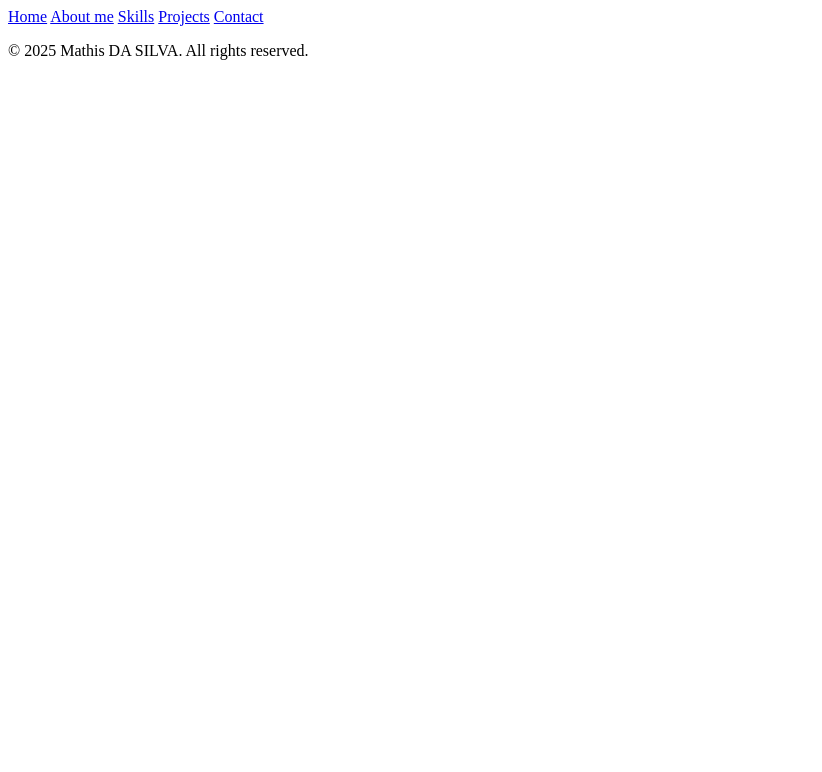
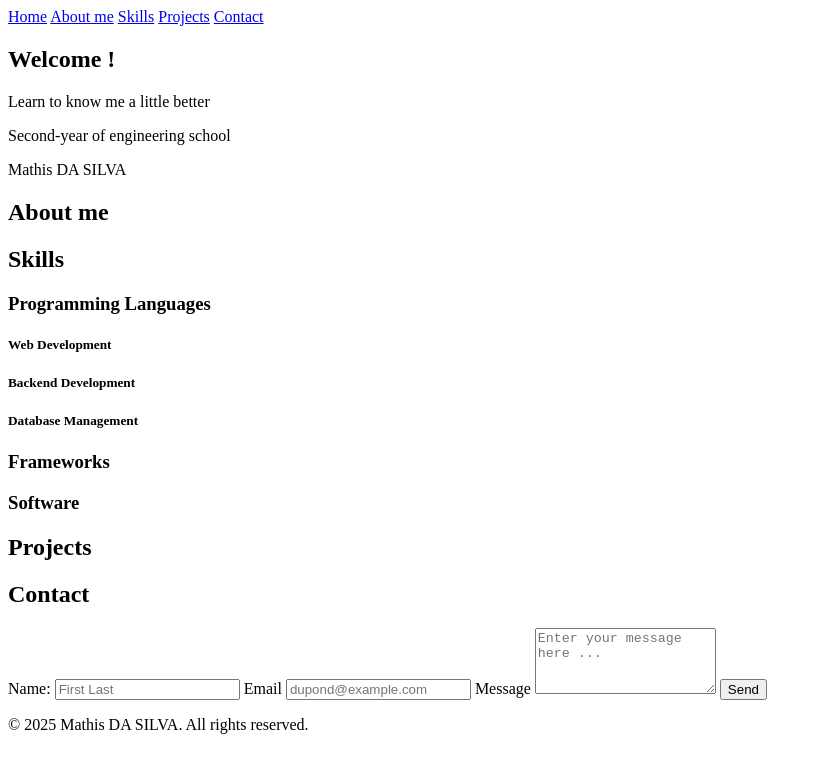
Before and after one commit to MathisDS15/Portfolio-of-engineering-student, a plain HTML site: page index.html in a window 1280 px wide. Shown: the whole page, without its empty margins (0-822 px from the left). Drawn offline with Linux system fonts and the light colour scheme.

Commit message:
I finished the architecture in HTML.

```diff
--- a/index.html
+++ b/index.html
@@ -19,21 +19,100 @@
     </header>
 
     <main>
+
         <section id="home">
+            <div class="container">
+                <div id="welcome">
+                    <h1>Welcome !</h1>
+                    <p>Learn to know me a little better</p>
+                </div>
+                <div class="barrier"></div>
+                <div id="signature">
+                    <div class="signature-info">
+                        <p>Second-year of engineering school</p>
+                    </div>
+                    <div class="signature-name">
+                        <p>Mathis DA SILVA</p>
+                    </div>
+                </div>
+            </div>
+        </section>
 
+        <section id="about">
+            <div class="container">
+                <h2>About me</h2>
+                <div class="about-columns">
+                    <div class="about-left">
+                        <div class="about-card about-1">
+
+                        </div>
+                        <div class="about-card about-3">
+
+                        </div>
+                    </div>
+                    <div class="about-right">
+                        <div class="about-card about-2">
+
+                        </div>
+                    </div>
+                </div>
+            </div>
         </section>
-        <section id="about">
 
+        <section id="skills">
+            <div class="container">
+                <h2>Skills</h2>
+                <div class="skills-card col-1">
+                    <h3>Programming Languages</h3>
+                    <div class="row-1">
+                        <h5>Web Development</h5>
+                    </div>
+                    <div class="row-2">
+                        <h5>Backend Development</h5>
+                    </div>
+                    <div class="row-3">
+                        <h5>Database Management</h5>
+                    </div>
+                </div>
+                <div class="skills-card col-2">
+                    <h3>Frameworks</h3>
+                    <div class="row-1"></div>
+                    <div class="row-2"></div>
+                    <div class="row-3"></div>
+                </div>
+                <div class="skills-card col-3">
+                    <h3>Software</h3>
+                    <div class="row-1"></div>
+                    <div class="row-2"></div>
+                    <div class="row-3"></div>
+                </div>
+            </div>
         </section>
-        <section id="skills">
 
+        <section id="projects">
+            <div class="container">
+                <h2>Projects</h2>
+                <div class="project-card project-1"></div>
+                <div class="project-card project-2"></div>
+                <div class="project-card project-3"></div>
+            </div>
         </section>
-        <section id="projects">
 
+        <section id="contact">
+            <div class="container">
+                <h2>Contact</h2>
+                <form action="#" method="post">
+                    <label for="name">Name:</label>
+                    <input type="text" id="name" name="name" placeholder="First Last" required>
+                    <label for="email">Email</label>
+                    <input type="email" id="email" name="email" placeholder="dupond@example.com" required>
+                    <label for="message">Message</label>
+                    <textarea id="message" name="message" rows="4" placeholder="Enter your message here ..." required></textarea>
+                    <button type="submit">Send</button>
+                </form>
+            </div>
         </section>
-        <section id="contact">
 
-        </section>
     </main>
 
     <footer>
```
